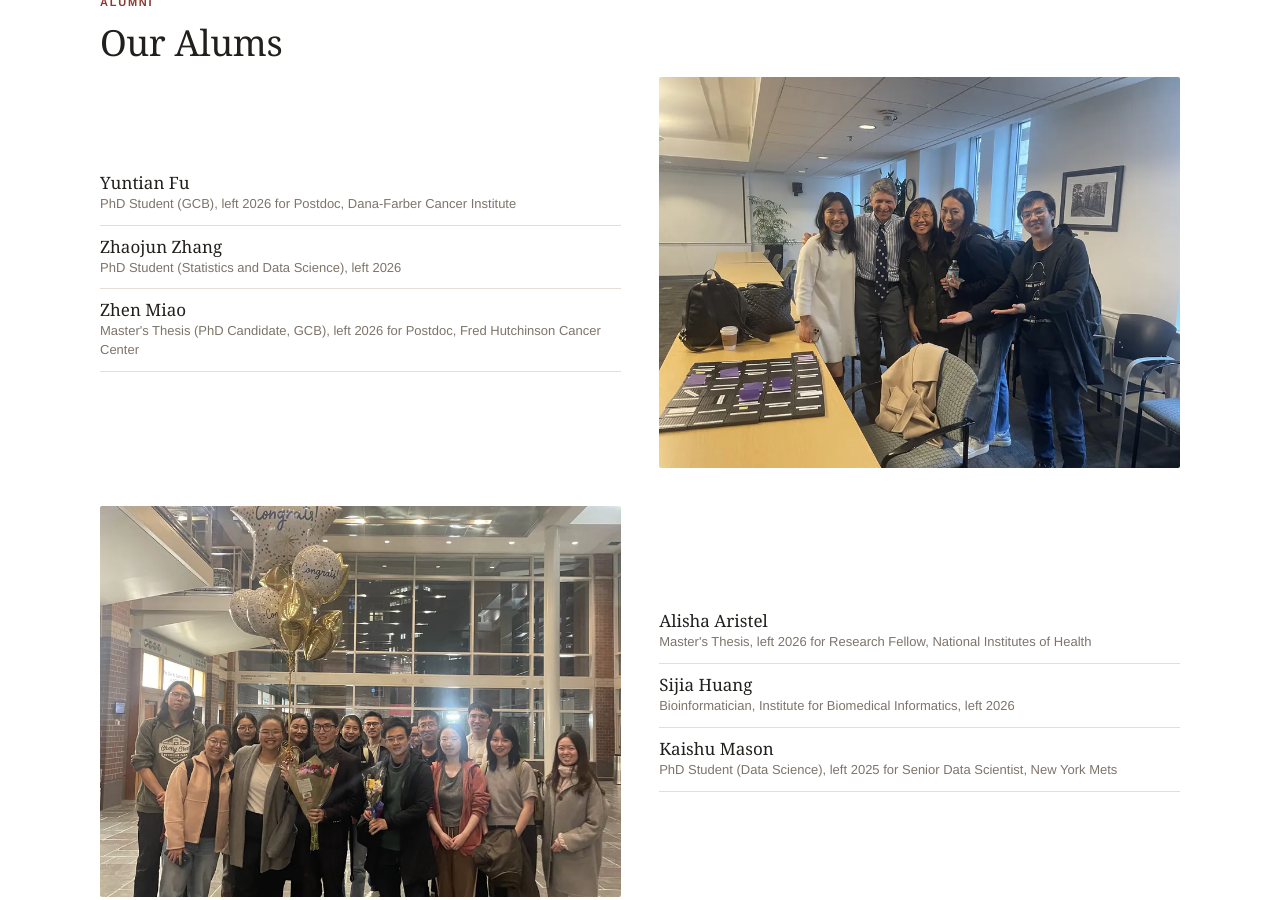
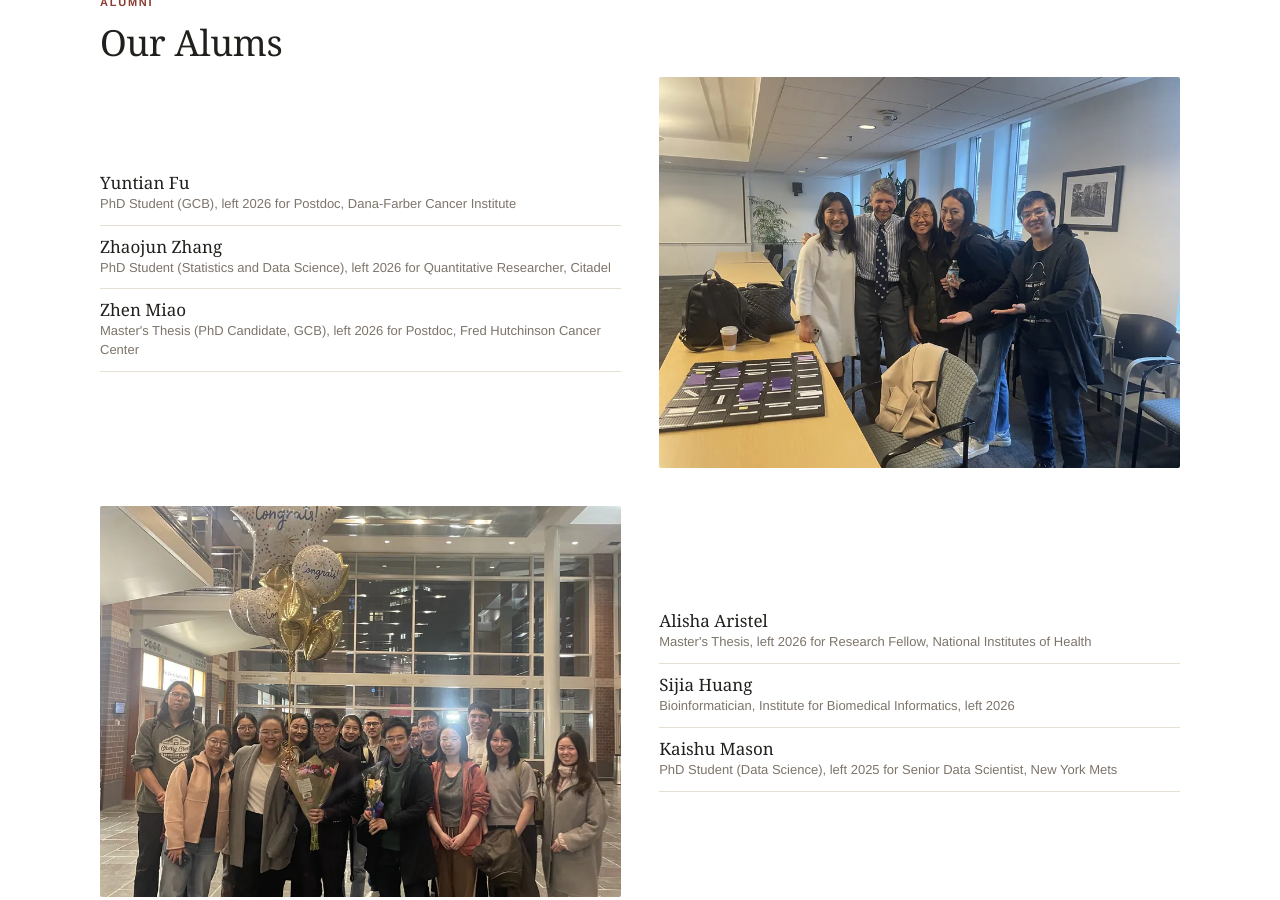
Before and after one commit to nzhanglab/nzhanglab.github.io, a Jekyll site: the page built from pages/team.html, in a window 1280 px wide and 900 px high, scrolled down 2146 px. Built offline with Jekyll 4.4.1, drawn with Linux system fonts in a browser that asks for light colours.

Commit message:
Record Zhaojun Zhang's destination
She left in 2026 for a Quantitative Researcher position at Citadel. Added to
the alumni list and to the CV's advisee table, so the two stay in step.

The CV's year column for that row is rebuilt at the same time. It aligns names
against years by giving the year cell one paragraph per rendered line, and the
row was already a paragraph short before this edit, which had the "Current"
markers sitting slightly low. Each year paragraph now takes its formatting
from an original one, so the padding cannot introduce a different size.

Co-Authored-By: Claude Opus 5 (1M context) <noreply@anthropic.com>
Claude-Session: https://claude.ai/code/session_01J9pmwwgMJKDJpt5GHaLedS

```diff
--- a/_data/team.yml
+++ b/_data/team.yml
@@ -51,6 +51,7 @@ alumni:
   - name: Zhaojun Zhang
     year: 2026
     was: PhD Student (Statistics and Data Science)
+    now: Quantitative Researcher, Citadel
   - name: Zhen Miao
     year: 2026
     was: Master's Thesis (PhD Candidate, GCB)
```
Also changed, not shown: 1 other file.
